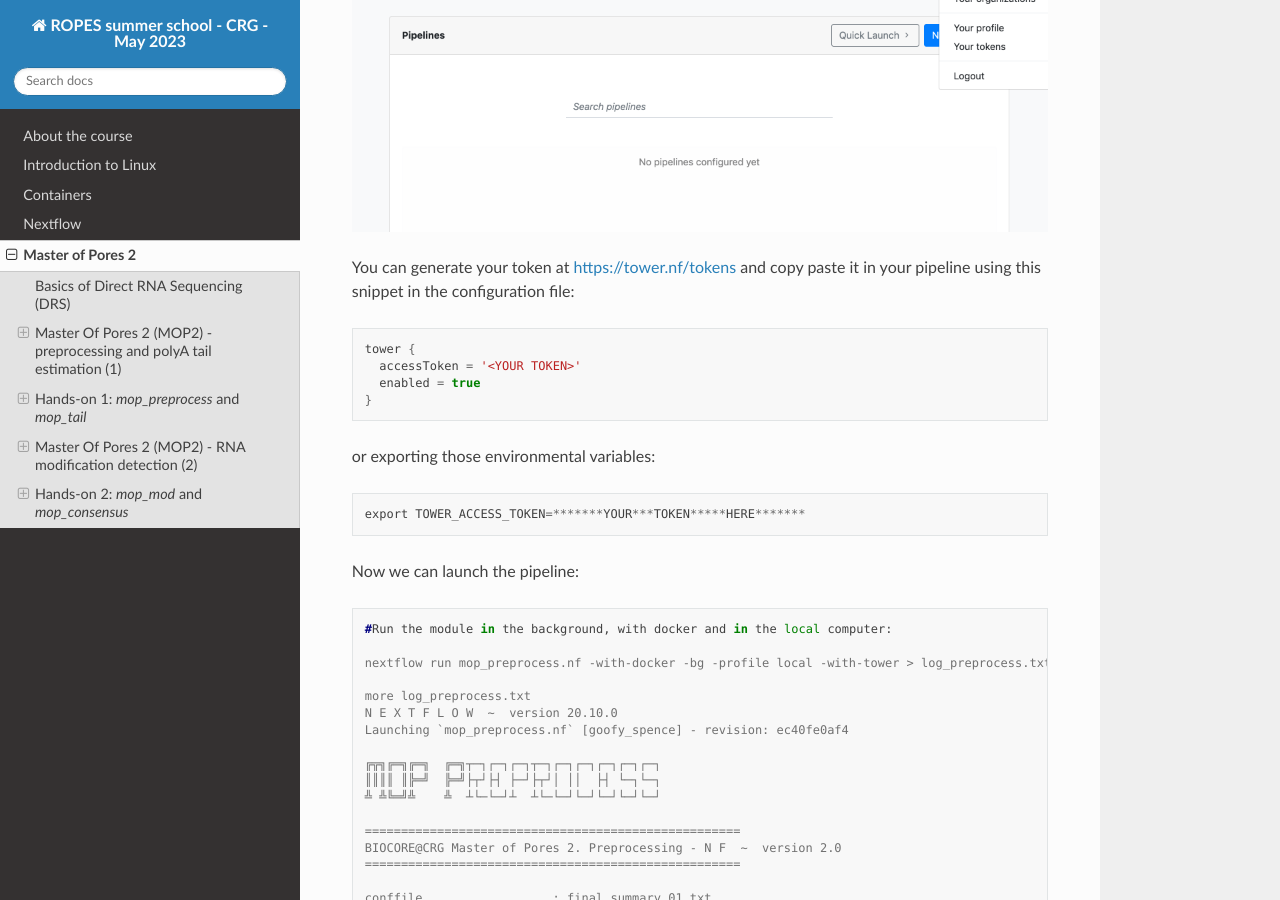
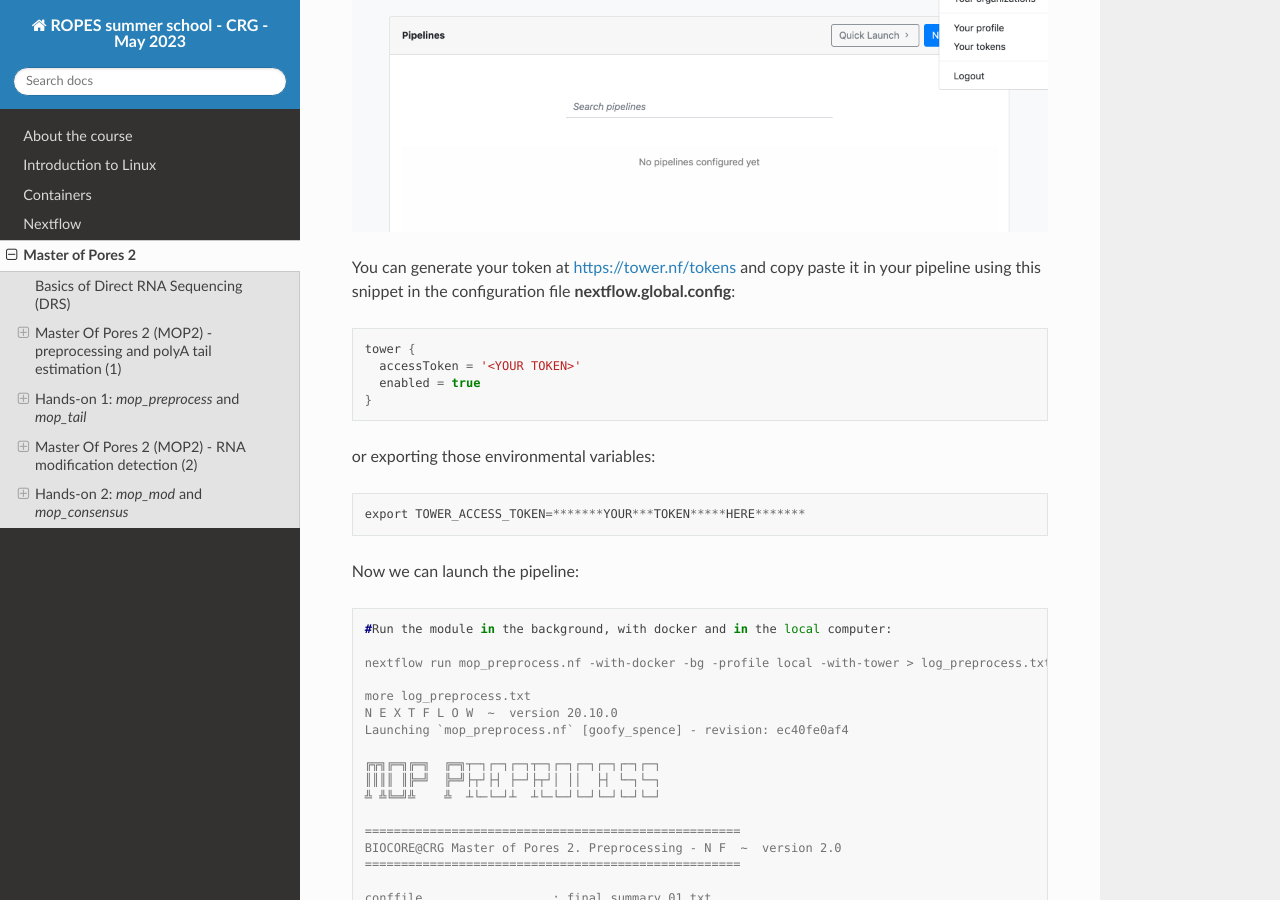
Before and after one commit to biocorecrg/ropes-linux-mop2-2023, a Sphinx documentation site: the page built from docs/mop2_practical.rst, in a window 1280 px wide and 900 px high, scrolled down 8578 px. Built offline with Sphinx 7.4.7 and the Read the Docs theme 2.0.0, drawn with Linux system fonts in a browser that asks for light colours.

Commit message:
Update mop2_practical.rst

```diff
--- a/docs/mop2_practical.rst
+++ b/docs/mop2_practical.rst
@@ -295,7 +295,7 @@ Here you see there is not yet any information.
   :width: 800
 
 
-You can generate your token at `https://tower.nf/tokens <https://tower.nf/tokens>`__ and copy paste it in your pipeline using this snippet in the configuration file:
+You can generate your token at `https://tower.nf/tokens <https://tower.nf/tokens>`__ and copy paste it in your pipeline using this snippet in the configuration file **nextflow.global.config**:
 
 .. code-block:: groovy
 
```
